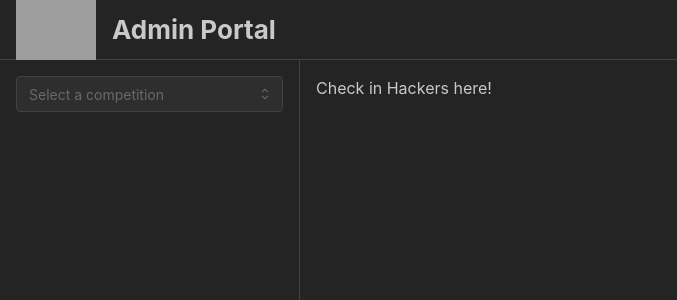
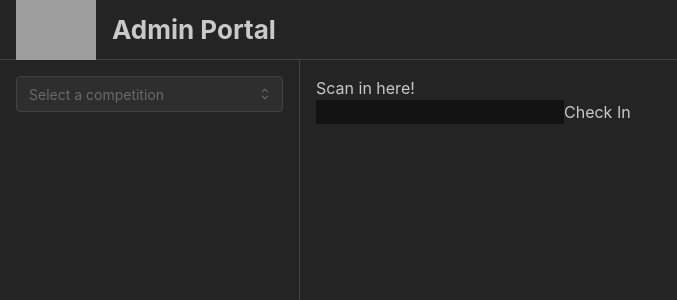
Before and after one commit to swamphacks/HaXr, a Next.js app: page /admin/comp/scan/check-in in a window 1280 px wide. Shown: the top 300 px of the page, without its empty margins (0-677 px from the left). Built offline with nearby package versions, Linux system fonts and the light colour scheme; no server answers; the database is empty; grey boxes are pictures that could not be loaded.

Commit message:
added user endpoints api

```diff
--- a/app/admin/comp/scan/check-in/page.tsx
+++ b/app/admin/comp/scan/check-in/page.tsx
@@ -1,3 +1,40 @@
+'use client';
+import { useState } from 'react';
+
 export default function ScanCheckIn() {
-  return <>Check in Hackers here!</>;
+  const [userID, setUserID] = useState<String | null>(null);
+
+  const onSubmit = async () => {
+    if (!userID) return; // Don't do anything if the user ID is empty
+
+    const response = await fetch(
+      `http://localhost:3000/api/user/find?uid=${userID}`,
+      {
+        method: 'GET',
+      }
+    );
+
+    const data = await response.json();
+    if (data.status === 200) {
+      console.log('User found!');
+      console.log(
+        `User ID: ${data.user.id}\nName: ${data.user.name}\nEmail: ${data.user.email}`
+      );
+    } else if (data.status === 404) {
+      console.log(data.message);
+    }
+  };
+
+  return (
+    <div>
+      <h1>Scan in here!</h1>
+      <div className='flex flex-row'>
+        <input
+          type='text'
+          onChange={(event) => setUserID(event.target.value)}
+        />
+        <button onClick={onSubmit}>Check In</button>
+      </div>
+    </div>
+  );
 }
--- /dev/null
+++ b/app/api/user/find/route.ts
@@ -0,0 +1,41 @@
+import { NextRequest, NextResponse } from 'next/server';
+import { PrismaClient } from '@prisma/client';
+import { Pool } from '@neondatabase/serverless';
+import { PrismaNeon } from '@prisma/adapter-neon';
+
+/*
+@params: uid - string (required) - The user ID to search for
+@return:
+    - user - object - The user object (Status 200)
+    - message - string - The error message (Status 404)
+    - status - number - The status code of the request (All Statuses)
+
+This route is used to find a user by their ID.
+
+@example:
+const response = await fetch('http://localhost:3000/api/user/find?uid=ksrwobgb3bdfh');
+*/
+
+export const GET = async (req: NextRequest) => {
+  const neon = new Pool({ connectionString: process.env.POSTGRES_PRISMA_URL });
+  const adapter = new PrismaNeon(neon);
+  const prisma = new PrismaClient({ adapter });
+
+  const user_id = req.nextUrl.searchParams.get('uid');
+
+  if (user_id) {
+    const user = await prisma.user.findUnique({
+      where: {
+        id: user_id,
+      },
+    });
+
+    if (user) {
+      return NextResponse.json({ user: user, status: 200 });
+    } else {
+      return NextResponse.json({ message: 'User not found!', status: 404 });
+    }
+  } else {
+    return NextResponse.json({ message: 'Invalid request!', status: 404 });
+  }
+};
```
